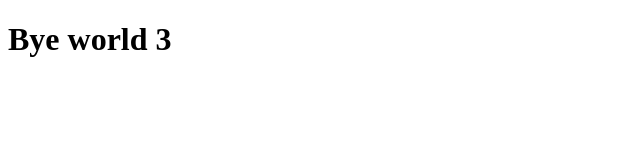
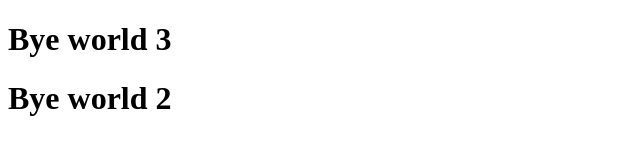
Before and after one commit to HenSovatra/Intern10Practice2, a plain HTML site: page index.html in a window 1280 px wide. Shown: the whole page, without its empty margins (0-640 px from the left). Drawn offline with Linux system fonts and the light colour scheme.

Commit message:
new line

```diff
--- a/index.html
+++ b/index.html
@@ -7,5 +7,7 @@
 </head>
 <body>
     <h1>Bye world 3</h1>
+
+    <h1>Bye world 2</h1>
 </body>
 </html>
```
